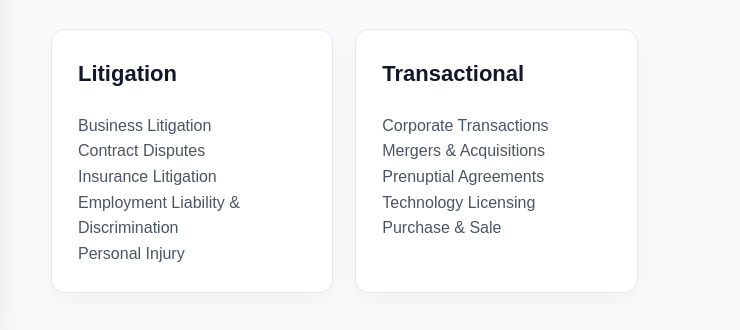
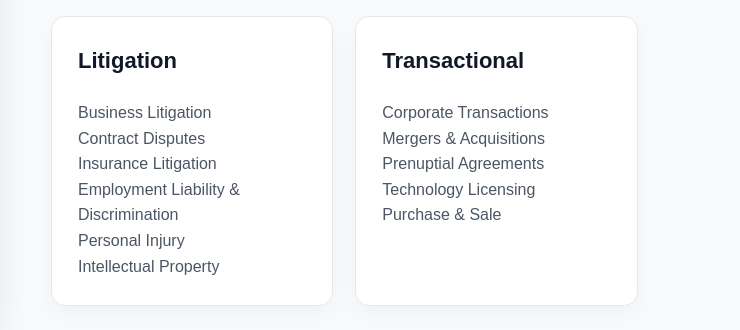
Before and after one commit to awsroy0001/my-website, a plain HTML site: page index.html in a window 1280 px wide. Shown: the part 1204-1534 px from the top of the page, 540-1280 px from the left. Drawn offline with Linux system fonts and the light colour scheme.

Commit message:
Update index.html

```diff
--- a/index.html
+++ b/index.html
@@ -486,7 +486,8 @@
                   Contract Disputes<br>
                   Insurance Litigation<br>
                   Employment Liability &amp; Discrimination<br>
-                  Personal Injury
+                  Personal Injury<br>
+                  Intellectual Property
                 </p>
 
               </div>
```
